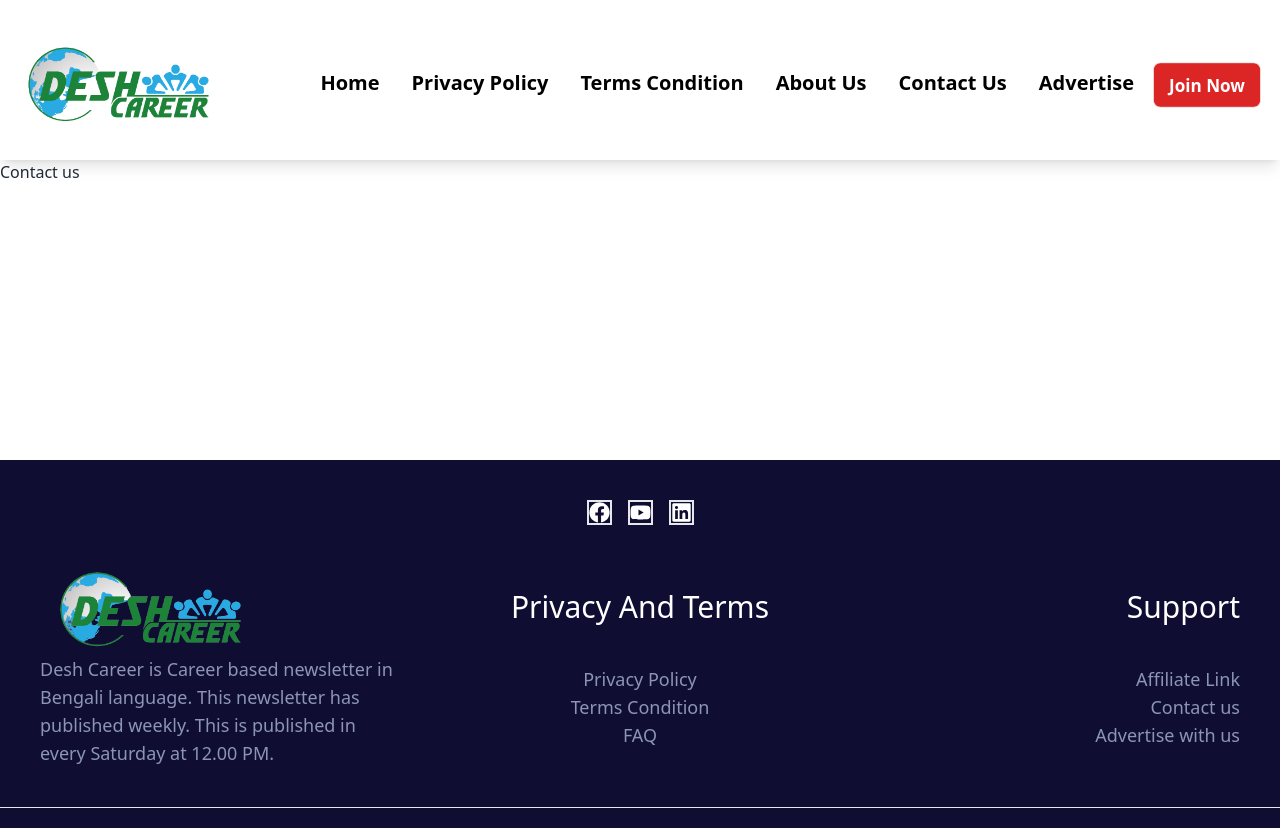
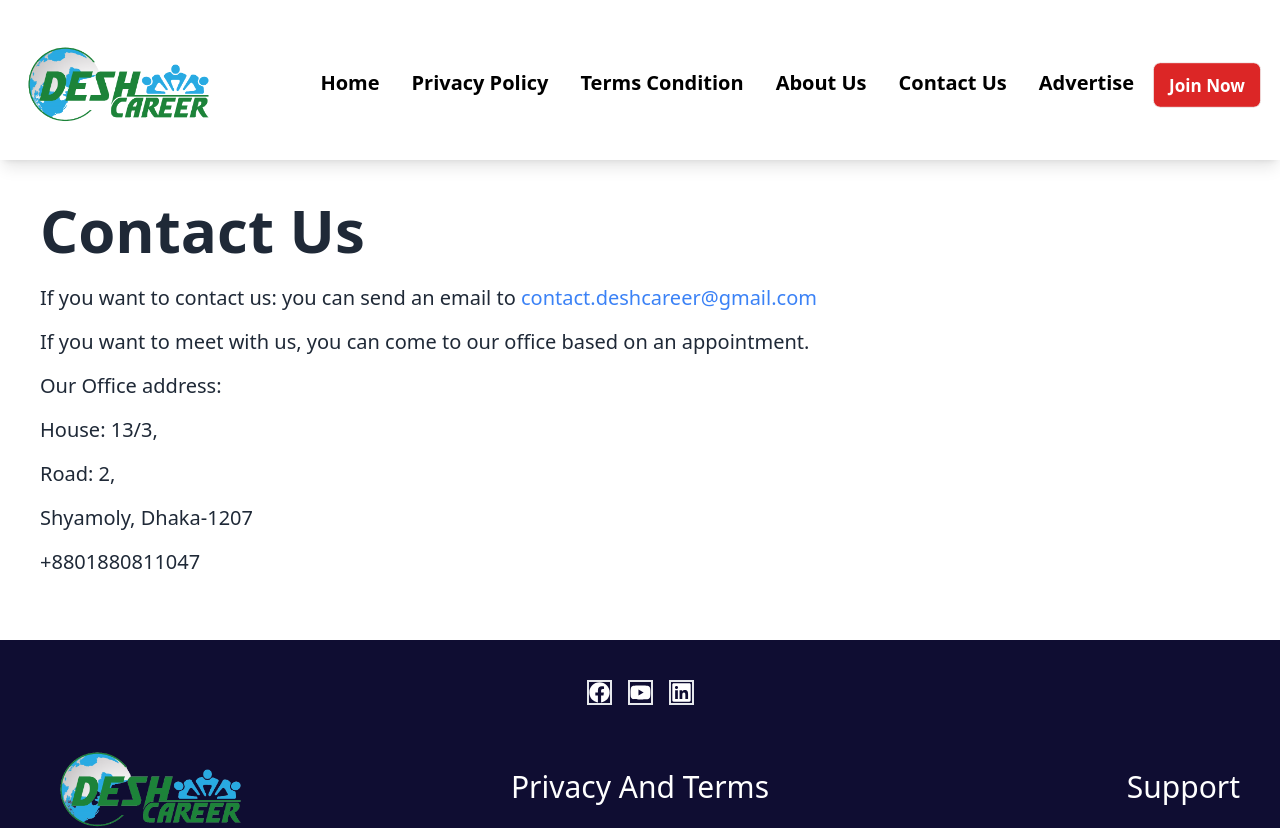
Before and after one commit to A-amirul/desh-career, a React (Vite) app: page /contact in a window 1280 px wide. Shown: the top 828 px of the page. Built offline with nearby package versions, Linux system fonts and the light colour scheme.

Commit message:
Contract us page added

```diff
--- a/src/pages/Contact/Contact.jsx
+++ /dev/null
@@ -1,10 +0,0 @@
-
-const Contact = () => {
-	return (
-		<div>
-			<h2>Contact us</h2>
-		</div>
-	);
-};
-
-export default Contact;
--- /dev/null
+++ b/src/pages/Contract/Contract.jsx
@@ -0,0 +1,20 @@
+import { Link } from "react-router-dom";
+
+const Contract = () => {
+	return (
+		<div className="p-10">
+			<h1 className="text-6xl font-semibold">Contact Us</h1>
+			<div className="text-xl py-4">
+				<p className="py-2">If you want to contact us: you can send an email to <Link className="text-blue-500 py-2">contact.deshcareer@gmail.com</Link></p>
+				<p className="py-2">If you want to meet with us, you can come to our office based on an appointment. </p>
+				<p className="py-2">Our Office address:</p>
+				<p className="py-2">House: 13/3,</p>
+				<p className="py-2">Road: 2,</p>
+				<p className="py-2">Shyamoly, Dhaka-1207</p>
+				<p className="py-2">+8801880811047</p>
+			</div>
+		</div>
+	);
+};
+
+export default Contract;
--- a/src/pages/Home/Home.jsx
+++ b/src/pages/Home/Home.jsx
@@ -1,8 +1,8 @@
 import { FaRegEnvelope } from 'react-icons/fa';
 const Home = () => {
 	return (
-		<div className='p-4 md:pe-96'>
-			<h1 className="text-6xl font-semibold pt-6">Get Smarter about your <br /> career</h1>
+		<div className='p-10 md:pe-96'>
+			<h1 className="text-6xl font-semibold ">Get Smarter about your <br /> career</h1>
 			<h5 className="text-xl py-4">Get the <strong>5-minute newsletter</strong> keeping about smart career</h5>
 
 
--- a/src/routes/route.jsx
+++ b/src/routes/route.jsx
@@ -4,8 +4,8 @@
 import Privacy from "../pages/Home/Privacy";
 import TermCondition from "../pages/Home/TermCondition";
 import About from "../pages/Home/About";
-import Contact from "../pages/Contact/Contact";
 import Advertise from "../pages/Home/Advertise";
+import Contract from "../pages/Contract/Contract";
 
 const router = createBrowserRouter([
 	{
@@ -30,7 +30,7 @@
 			},
 			{
 				path: "contact",
-				element:<Contact></Contact>
+				element:<Contract></Contract>
 			},
 			{
 				path: "/advertise",
```
